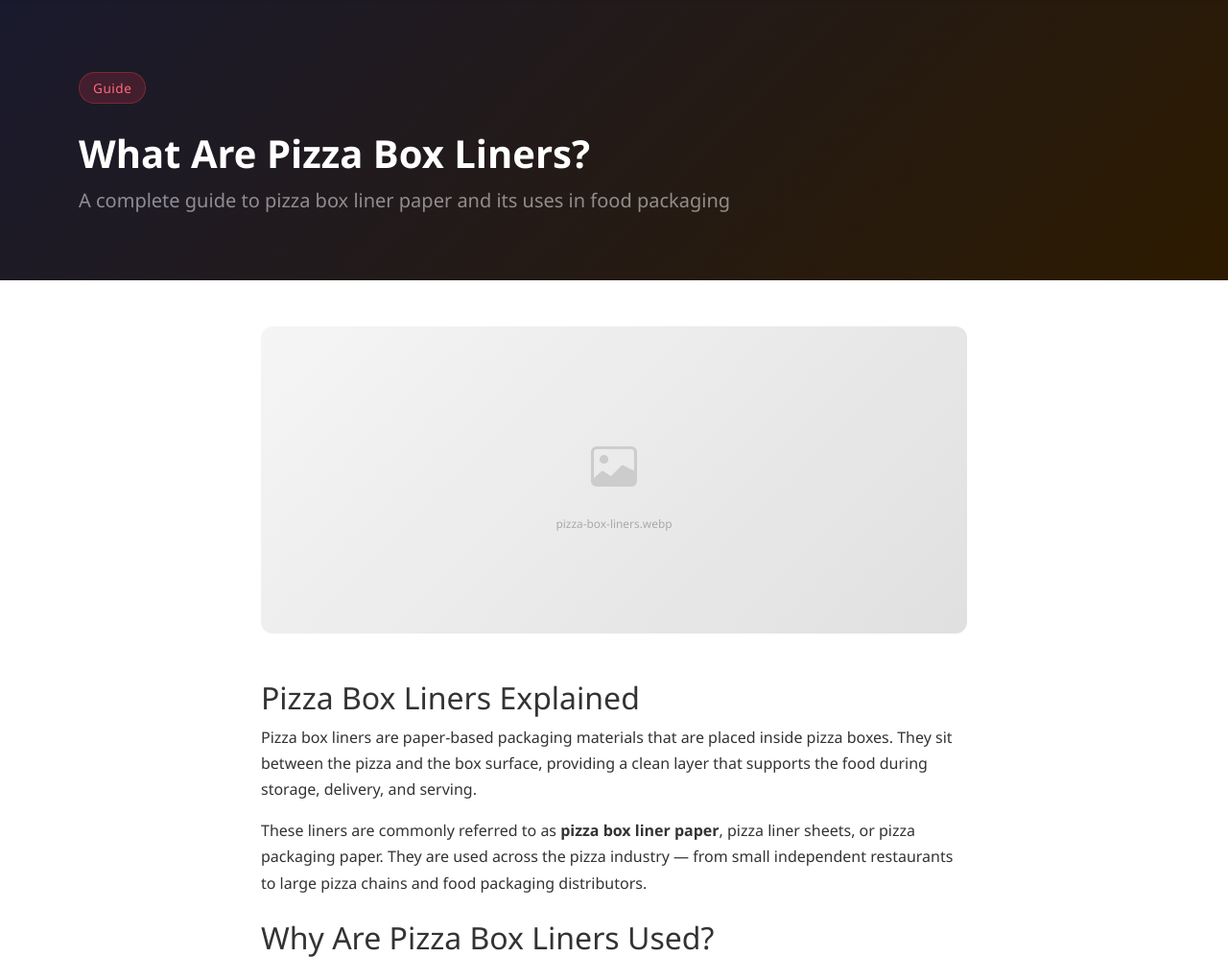
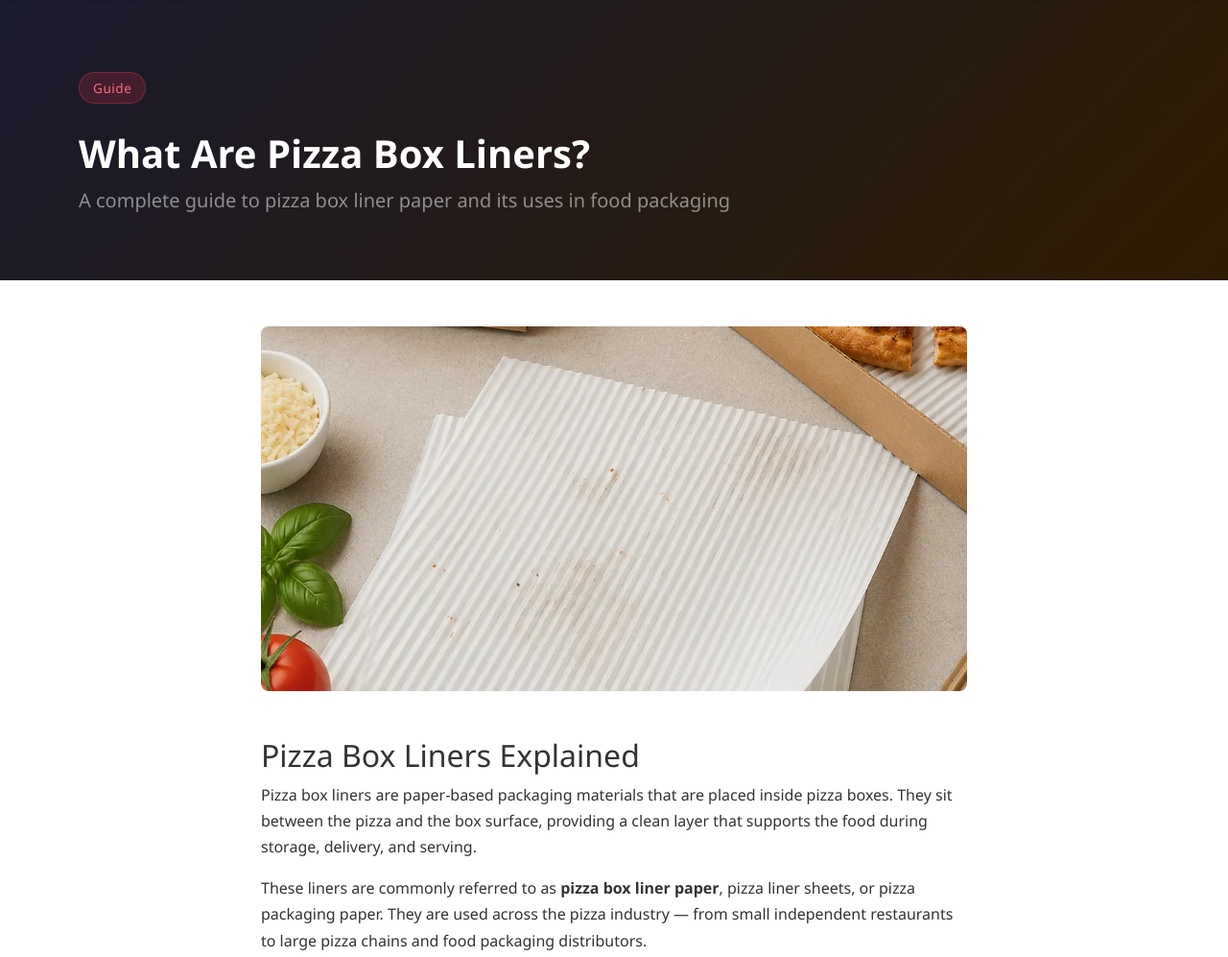
Before and after one commit to tolunayakbulut/pizzaboxliners, a CodeIgniter 4 app: the page made by app/Views/blog/what_are_pizza_box_liners.php in a window 1280 px wide. Shown: the part 61-1058 px from the top of the page at 96% size. Run offline with PHP 8.4 and a stand-in for CodeIgniter, Linux system fonts and the light colour scheme; the template is opened without the code that fills it, so the values that code supplies are empty; some libraries are stand-ins or nearby versions.

Commit message:
Add pizza-box-liners.webp, replace placeholders with real image
Co-Authored-By: Claude Sonnet 4.6 <noreply@anthropic.com>

```diff
--- a/app/Views/blog/what_are_pizza_box_liners.php
+++ b/app/Views/blog/what_are_pizza_box_liners.php
@@ -15,12 +15,11 @@
         <div class="row justify-content-center">
             <div class="col-lg-8">
 
-                <div class="product-img-placeholder mb-5">
-                    <div class="text-center">
-                        <i class="bi bi-image" style="font-size:3rem; color:#ccc;"></i>
-                        <p class="mt-2 mb-0 small" style="color:#aaa;">pizza-box-liners.webp</p>
-                    </div>
-                </div>
+                <img src="<?= base_url('assets/images/pizza-box-liners.webp') ?>"
+                     alt="Pizza box liner paper for pizza packaging"
+                     class="img-fluid rounded-3 mb-5 w-100"
+                     style="max-height:380px; object-fit:cover;"
+                     loading="lazy">
 
                 <h2>Pizza Box Liners Explained</h2>
                 <p>
```
Also changed, not shown: app/Views/home/index.php (+5 -7 lines), app/Views/products/pizza_box_liners.php (+5 -6 lines), public/assets/images/pizza-box-liners.webp (added).
